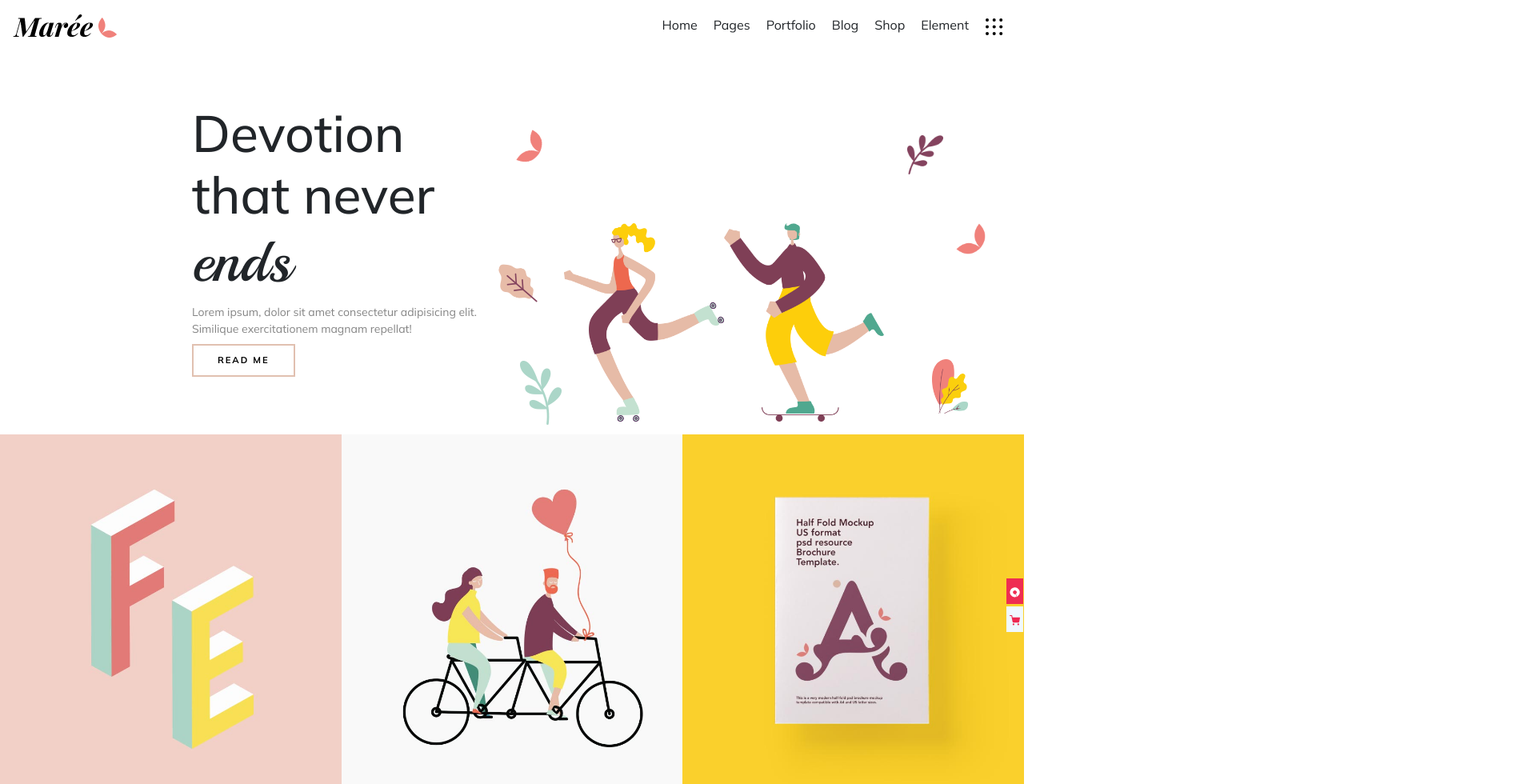
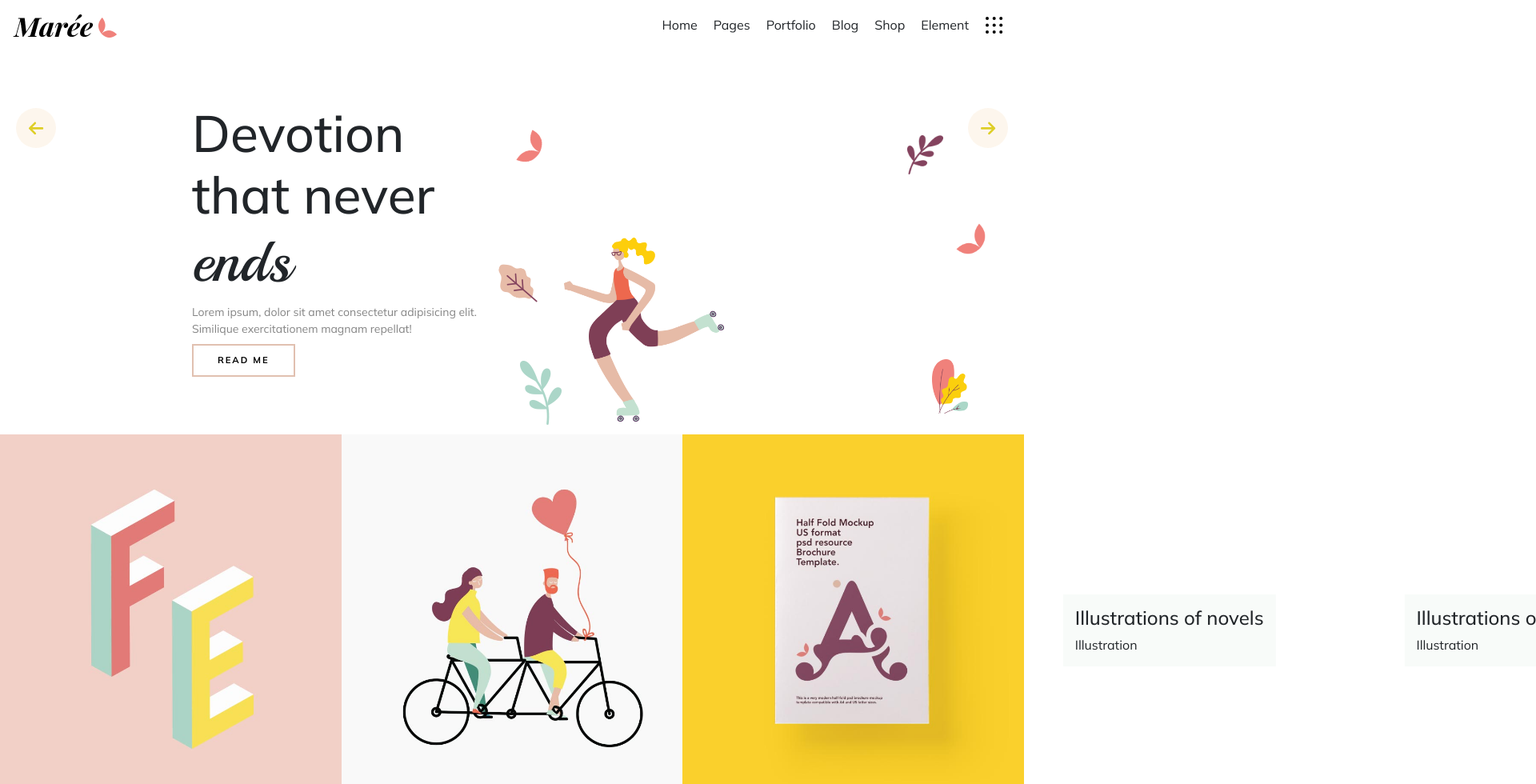
Before and after one commit to FrancescoCesari97/proj-html-vuejs, a Vue app: page / in a window 1280 px wide. Shown: the top 980 px of the page at 80% size, 1920 px wide, since content can reach past the window. Built offline with nearby package versions, Linux system fonts and the light colour scheme; grey boxes are pictures that could not be loaded; a web font is replaced by a local one.

Commit message:
aggiunti hover e prova slider

```diff
--- a/src/components/Header componensts/AppTopBar.vue
+++ b/src/components/Header componensts/AppTopBar.vue
@@ -42,10 +42,10 @@ export default{
 <div class="top-bar p-3">
     <img src="../assets/img/logo-sidearea-1.png" alt="">
 
-    <ul class="my-0">
-        <li v-for="(link) in links ">{{ link }}</li>
+    <ul class="my-0 list">
+        <li class="link" v-for="(link) in links ">{{ link }}</li>
 
-        <li><img src="../assets/svg/svg-1.svg" alt=""></li>
+        <li  ><img class="image" src="../assets/svg/svg-1.svg" alt=""></li>
     </ul>
 </div>
 
@@ -63,5 +63,14 @@ export default{
 
 
 
+.link:hover {
+  border-bottom: 3px solid #f0cebe;
+}
+
+.image{
+  padding-bottom: 3px;
+}
+
+
 
 </style>
--- a/src/components/Main components/AppCardSection.vue
+++ b/src/components/Main components/AppCardSection.vue
@@ -32,6 +32,18 @@ export default{
 
   },
 
+  methods:{
+
+
+    BookDetailed(){
+
+    }
+
+
+
+
+  }
+
 
 
 };
@@ -45,33 +57,12 @@ export default{
 
     <div class="cards">
         <div v-for="(imgage, index) in imgFullCrad" class="card">
-          <img :src="imgage" alt="">
+          <img class="icon" :src="imgage" alt="">
 
-          <div v-if="index == 2">
-
-            <div class="small-icon-shop">
-
-              <img src="../assets/svg/svg-6.svg" alt="">
-            </div>
-            <div class="small-icon-circle">
-
-              <img src="../assets/svg/svg-4.svg" alt="">
-            </div>
+          <div class="targ">
+            <h4>Illustrations of novels</h4>
+            <p>Illustration</p>
           </div>
-
-          <div v-if="index == 5">
-            <div class="small-icon-top-arrow">
-
-            <img src="../assets/svg/svg-2.svg" alt="">
-            </div>
-            <div class="small-icon-bottom-arrow">
-
-              <img src="../assets/svg/svg-2.svg" alt="">
-            </div>
-
-          </div>
-
-
 
         </div>
         <!-- <div class="card">
@@ -128,6 +119,18 @@ export default{
     display: flex;
     flex-wrap: wrap;
   }
+  .targ{
+    position: absolute;
+    top: 200px;
+    background-color: rgb(248, 251, 249);
+    padding: 15px;
+    transform: translateX(500%);
+    transition: 300ms ease-in-out;
+  }
+
+  .card:hover .targ{
+    transform: translateX(0%);
+  }
 
   .card{
     border-radius: 0;
@@ -135,6 +138,9 @@ export default{
     border: 0;
     width: calc(100% / 3);
     position: relative;
+
+
+
 
     .small-icon-shop{
       position: absolute;
--- a/src/components/Main components/AppHeroSection.vue
+++ b/src/components/Main components/AppHeroSection.vue
@@ -13,6 +13,8 @@ export default{
 
         '/assets/img/h-2-slider-img-15.png',
         '/assets/img/h-2-slider-img-16.png',
+        '/assets/img/h-2-slider-img-11.png',
+        '/assets/img/short-slider-rev-1-img-3.png'
 
 
         ],
@@ -46,14 +48,38 @@ export default{
             img:"/assets/img/short-slider-rev-1-img-2.png",
             class:'leaves-7'
         },
-        ]
+        ],
 
 
+        activeImg: 0,
     };
+    },
+
+    computed:{
+      activeImage() {
+      return this.imgHeroPeople[this.activeImg];
+    },
+    },
 
 
-  },
+    methods:{
+        nextArrow() {
+      if (this.activeImg >= this.imgHeroPeople.length - 1) {
+        this.activeImg = 0;
+      } else {
+        this.activeImg++;
+      }
+    },
 
+    prevArrow() {
+      if (this.activeImg == 0) {
+        this.activeImg = this.imgHeroPeople.length - 1;
+      } else {
+        this.activeImg--;
+      }
+    },
+
+    }
 
 
 };
@@ -76,7 +102,7 @@ export default{
 
         <div class="img-hero">
             <div class="main-img">
-                <img v-for="(img) in imgHeroPeople" :src="img" alt="">
+                <img  v-bind:src="activeImage" class="slide active">
 
 
             </div>
@@ -102,6 +128,20 @@ export default{
         </div>
     </div>
 
+    <!-- freccia prev -->
+    <div @click="prevArrow()" class="arrow-prev bordered" >
+        <font-awesome-icon :icon="['fas', 'arrow-left']" />
+
+
+    </div>
+
+    <!-- freccia next  -->
+    <div @click="nextArrow()" class="arrow-next bordered"  >
+        <font-awesome-icon :icon="['fas', 'arrow-right']" />
+
+
+    </div>
+
 
 </template>
 
@@ -111,6 +151,8 @@ export default{
 
 
 <style scoped lang="scss">
+
+
 
 
 
@@ -208,6 +250,32 @@ export default{
 
 
     }
+    .arrow-prev,
+    .arrow-next{
+        color: rgb(222, 206, 39);
+        width: 50px;
+        height: 50px;
+
+        position: absolute;
+        top: 20%;
+        transform: translateY(-50%);
+        line-height: 50px;
+        text-align: center;
+        font-size: 1.3rem;
+
+        background-color: rgba(250, 235, 215, 0.453);
+        border-radius: 50%;
+
+        cursor: pointer;
+    }
+
+    .arrow-next{
+        right: 20px;
+    }
+
+    .arrow-prev{
+        left: 20px;
+    }
 
 
 
--- a/src/components/Main components/AppOptionSection.vue
+++ b/src/components/Main components/AppOptionSection.vue
@@ -87,6 +87,7 @@ export default{
 
         p{
             font-size: 0.8rem;
+            font-family:"Playball" ;
         }
 
         .targ{
--- a/src/components/Main components/AppWorkingProgressSection.vue
+++ b/src/components/Main components/AppWorkingProgressSection.vue
@@ -25,13 +25,13 @@ export default{
 <div class="container py-5">
 
     <h3 class="text-center"> Working <span>process</span></h3>
+
     <div class="linea-rossa">
 
         <img src="../assets/svg/svg-3.svg" alt="">
     </div>
-
     <div class="wrapper">
-        <div class="card ">
+        <div class="icona ">
             <div class="circle-icon  ">
                 <font-awesome-icon class="  icon" :icon="['far', 'lightbulb']" size="2xl" />
             </div>
@@ -40,7 +40,7 @@ export default{
             </p>
         </div>
 
-        <div class="card">
+        <div class="icona">
             <div class="circle-icon messaggio">
                 <font-awesome-icon :icon="['far', 'comment']" size="2xl" />
             </div>
@@ -49,7 +49,7 @@ export default{
             </p>
         </div>
 
-        <div class="card">
+        <div class="icona">
             <div class="circle-icon nuvola ">
                 <font-awesome-icon :icon="['fas', 'cloud']" size="2xl" />
             </div>
@@ -58,7 +58,7 @@ export default{
             </p>
         </div>
 
-        <div class="card">
+        <div class="icona">
             <div class="circle-icon penna">
                 <font-awesome-icon :icon="['fas', 'pen-fancy']"  size="2xl" />
             </div>
@@ -111,7 +111,7 @@ export default{
             position: relative;
 
 
-            .card{
+            .icona{
                 border: 0;
                 width: 25%;
                 display: flex;
--- a/src/style/general.scss
+++ b/src/style/general.scss
@@ -26,7 +26,7 @@ body{
 
 li{
     display: inline-block;
-    padding: 0 10px;
+    margin: 0 10px;
     cursor: pointer;
 }
 
```
Also changed, not shown: src/main.js (+10 -2 lines).
